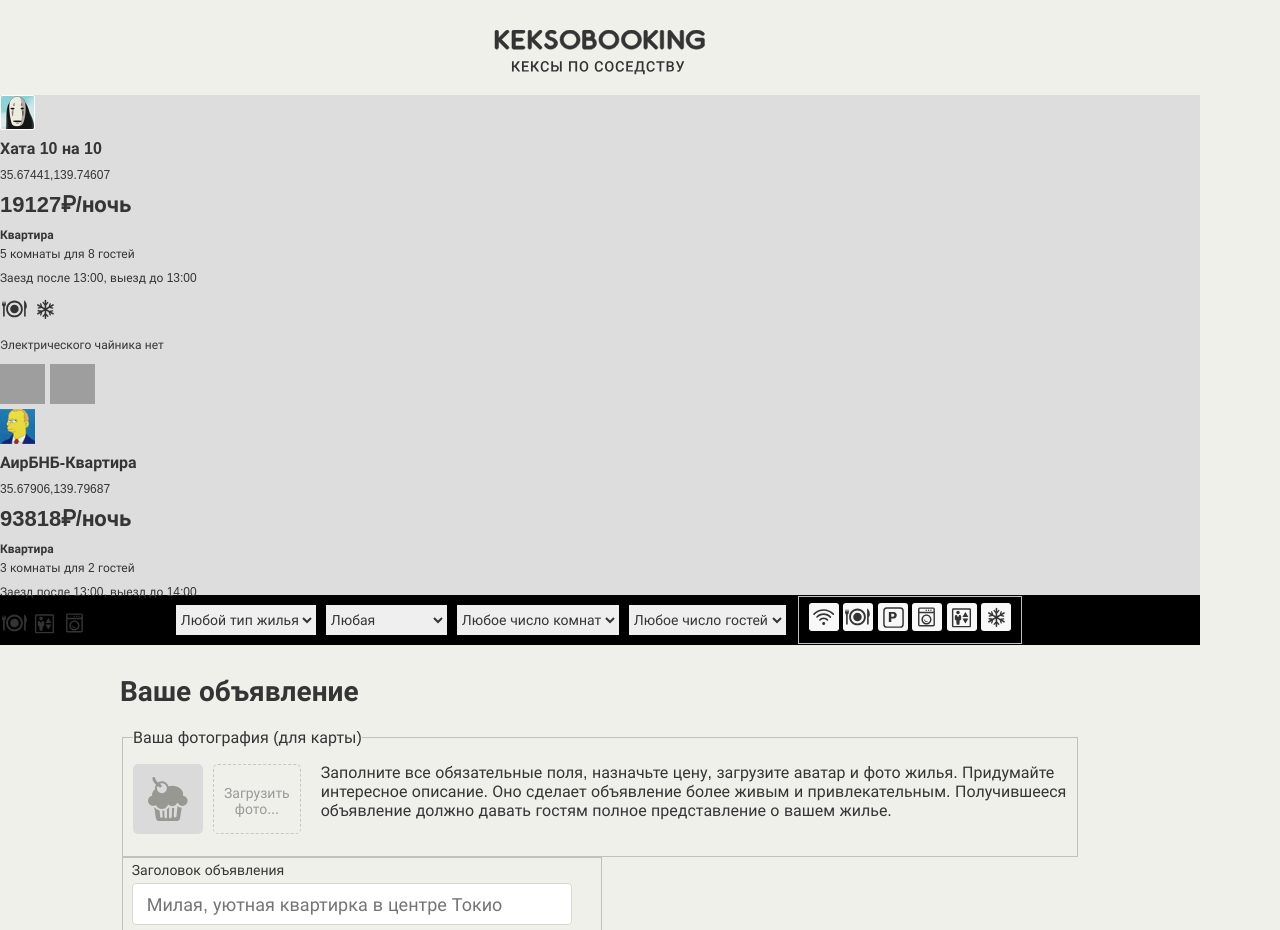
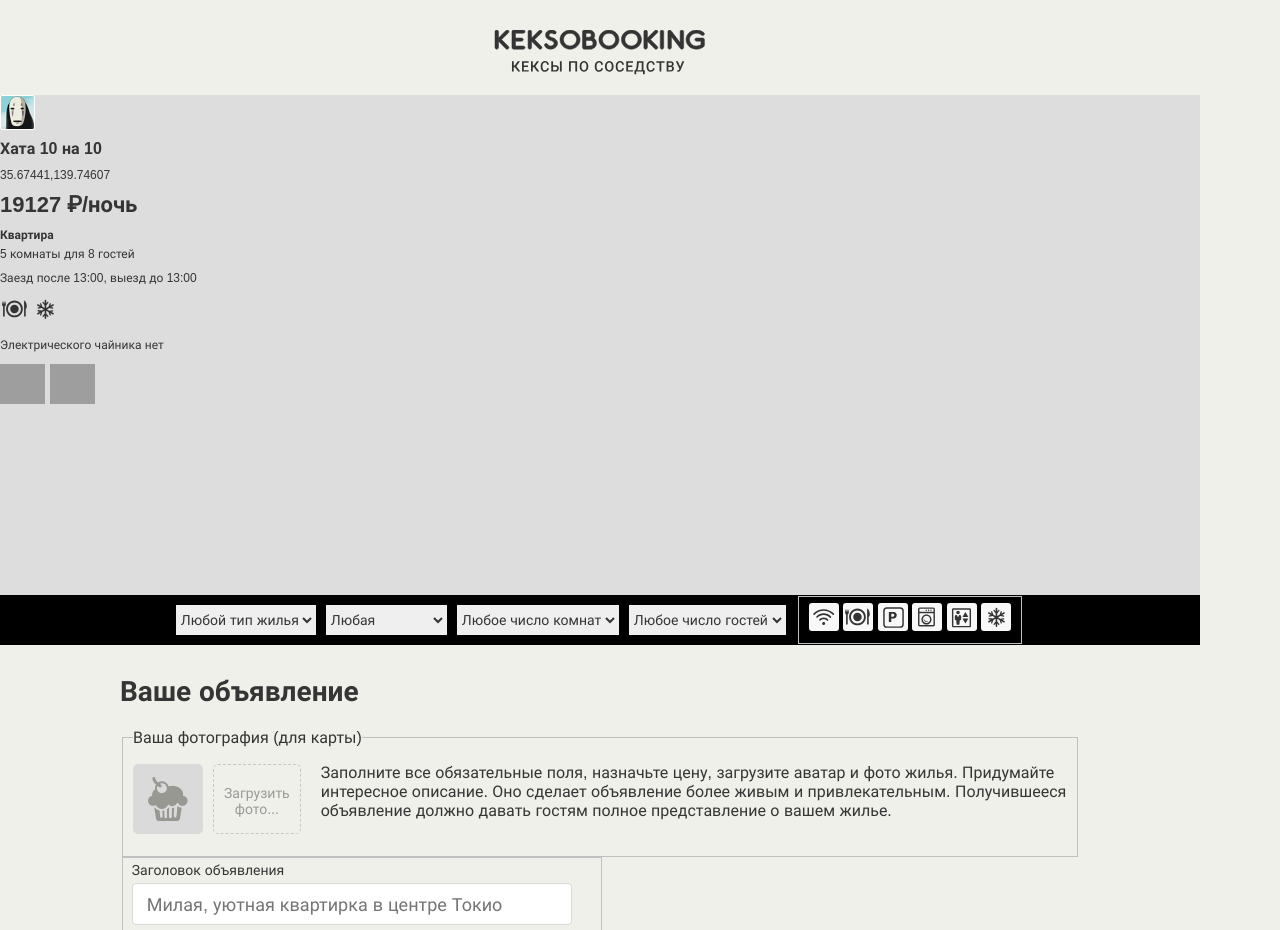
Before and after one commit to zvovasteach/daniil-keksobooking-js1, a website with bundled scripts: page index.html in a window 1280 px wide. Shown: the top 930 px of the page. Built offline with nearby package versions, Linux system fonts and the light colour scheme; grey boxes are pictures that could not be loaded.

Commit message:
Вносит изменения в код генерации объявлений

```diff
--- a/index.html
+++ b/index.html
@@ -197,7 +197,7 @@
       <img src="" class="popup__avatar" width="70" height="70" alt="Аватар пользователя">
       <h3 class="popup__title"></h3>
       <p class="popup__text popup__text--address"></p>
-      <p class="popup__text popup__text--price"><span></span></p>
+      <p class="popup__text popup__text--price"></p>
       <h4 class="popup__type"></h4>
       <p class="popup__text popup__text--capacity"></p>
       <p class="popup__text popup__text--time"></p>
--- a/js/data.js
+++ b/js/data.js
@@ -56,3 +56,4 @@ const createObject = (_, index) => {
 };
 const getMockData = () => Array.from({ length: 10 }, createObject);
 export { getMockData };
+export { createObject };
--- a/js/main.js
+++ b/js/main.js
@@ -1,4 +1,9 @@
 import './util.js';
 import './popup.js';
+import './constants.js';
 import { getMockData } from './data.js';
-console.log(getMockData());
+import { getRandomArrayElement } from './util.js';
+const randomObject = getRandomArrayElement(getMockData());
+import { createCard } from './popup.js';
+const mapCanvas = document.querySelector('#map-canvas');
+mapCanvas.appendChild(createCard(randomObject));
--- a/js/popup.js
+++ b/js/popup.js
@@ -1,66 +1,64 @@
-import { getMockData } from './data.js';
-const offers = getMockData();
 const cardTemplate = document.querySelector('#card').content.querySelector('.popup');
-const mapCanvas = document.querySelector('#map-canvas');
 const getTypeOfHome = (item) => {
-  if (item === 'flat') {
-    return 'Квартира';
-  }
-  if (item === 'bungalow') {
-    return 'Бунгало';
-  }
-  if (item === 'house') {
-    return 'Дом';
-  }
-  if (item === 'palace') {
-    return 'Дворец';
-  }
-  if (item === 'hotel') {
-    return 'Отель';
+  switch (item) {
+    case 'flat': return 'Квартира';
+    case 'bungalow': return 'Бунгало';
+    case 'house': return 'Дом';
+    case 'palace': return 'Дворец';
+    case 'hotel': return 'Отель';
   }
 };
-offers.forEach(({
-  author, offer }) => {
+
+const createCard = (value) => {
+
   const cardClone = cardTemplate.cloneNode(true);
-  const featureList = cardClone.querySelector('.popup__features');
-  featureList.innerHTML = '';
+  const [author, offer] = [value.author, value.offer];
+
   const title = cardClone.querySelector('.popup__title');
   if (offer?.title) {
     title.textContent = offer.title;
   } else {
     title.remove();
   }
+
   const address = cardClone.querySelector('.popup__text--address');
   if (offer?.address) {
     address.textContent = offer.address;
   } else {
     address.remove();
   }
+
   const price = cardClone.querySelector('.popup__text--price');
-  if (offer?.price) {
-    price.textContent = `${offer.price}₽/ночь`;
+  if (offer.price !== 0 && offer?.price) {
+    price.textContent = `${offer.price} ₽/ночь`;
   } else {
-    price.remove();
+    price.textContent = 'Бесплатно';
   }
+
   const type = cardClone.querySelector('.popup__type');
   if (offer?.type) {
     type.textContent = getTypeOfHome(offer.type);
   } else {
     type.remove();
   }
+
   const capacity = cardClone.querySelector('.popup__text--capacity');
   if (offer?.rooms && offer?.guests) {
     capacity.textContent = `${offer.rooms} комнаты для ${offer.guests} гостей`;
   } else {
     capacity.remove();
   }
+
   const time = cardClone.querySelector('.popup__text--time');
   if (offer?.checkin && offer?.checkout) {
     time.textContent = `Заезд после ${offer.checkin}, выезд до ${offer.checkout}`;
   } else {
     time.remove();
   }
-  if (offer?.features) {
+
+  const featureList = cardClone.querySelector('.popup__features');
+  featureList.innerHTML = '';
+  if (offer?.features && offer.features.length !== 0) {
     offer.features.forEach((item) => {
       const element = document.createElement('li');
       element.classList.add(`popup__feature--${item}`, 'popup__feature');
@@ -69,30 +67,37 @@ offers.forEach(({
   } else {
     featureList.remove();
   }
+
   const description = cardClone.querySelector('.popup__description');
   if (offer?.description) {
     description.textContent = offer.description;
   } else {
     description.remove();
   }
+
   const photoList = cardClone.querySelector('.popup__photos');
-  if (offer?.photos) {
-    const photoItem = photoList.querySelector('.popup__photo');
-    photoItem.remove();
+  photoList.innerHTML = '';
+  if (offer?.photos && offer.photos.length !== 0) {
     offer.photos.forEach((link) => {
-      const photoCopy = cardTemplate.querySelector('.popup__photo').cloneNode(true);
-      photoCopy.src = link;
-      photoList.appendChild(photoCopy);
+      const photoItem = document.createElement('img');
+      photoItem.height = 40;
+      photoItem.width = 45;
+      photoItem.classList.add('popup__photo');
+      photoItem.alt = 'Фотография жилья';
+      photoItem.src = link;
+      photoList.appendChild(photoItem);
     });
   } else {
     photoList.remove();
   }
+
   const avatar = cardClone.querySelector('.popup__avatar');
   if (author?.avatar) {
     avatar.src = author.avatar;
   } else {
     avatar.remove();
   }
-  console.log(cardClone);
-  mapCanvas.appendChild(cardClone);
-});
+
+  return cardClone;
+};
+export { createCard };
```
